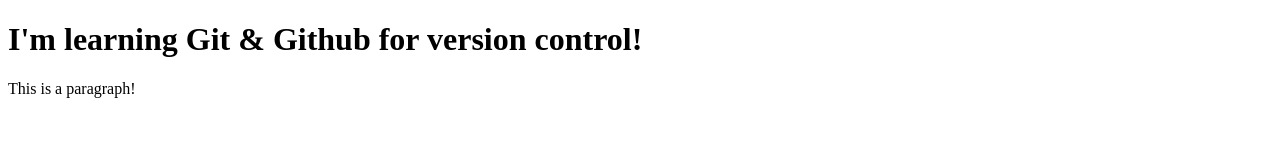
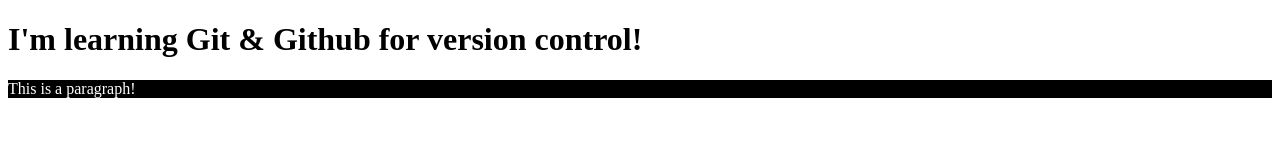
Before and after one commit to friday-techie/myrepo, a plain HTML site: page index.html in a window 1280 px wide. Drawn offline with Linux system fonts and the light colour scheme.

Commit message:
version 4 of index.html file

```diff
--- a/index.html
+++ b/index.html
@@ -7,6 +7,6 @@
 </head>
 <body>
   <h1>I'm learning Git & Github for version control!</h1>
-  <p>This is a paragraph!</p>
+  <p style="color: white; background-color: black;">This is a paragraph!</p>
 </body>
 </html>
```
